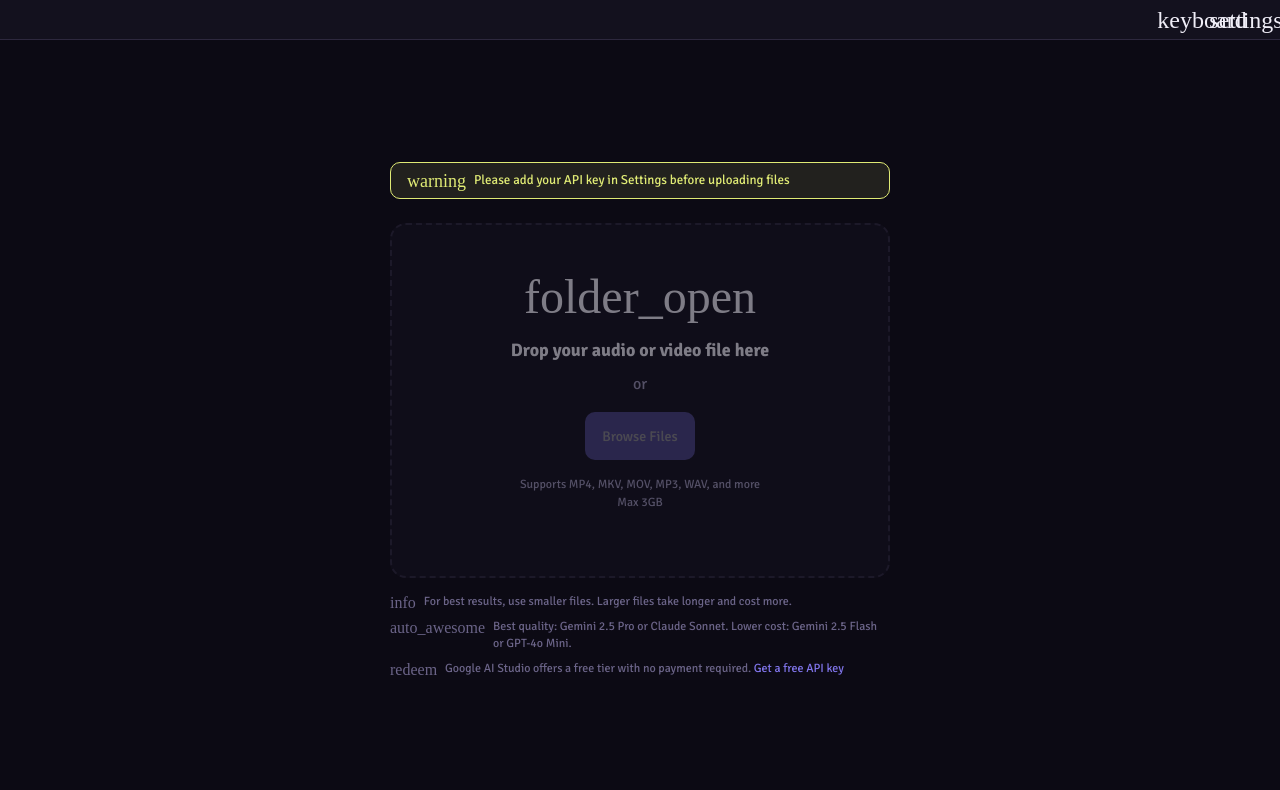
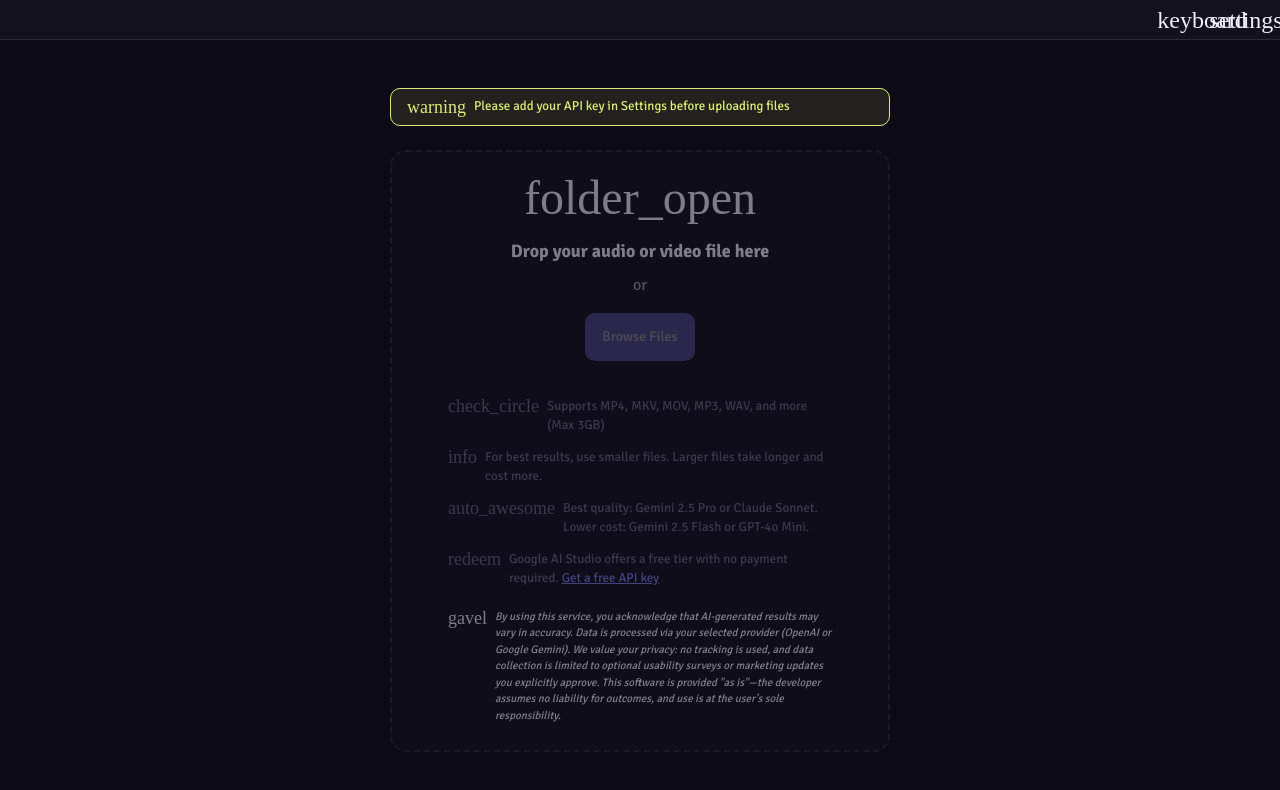
Before and after one commit to stskr/sublibr, a React (Vite) app: page / in a window 1280 px wide. Shown: the top 790 px of the page. Built offline with nearby package versions, Linux system fonts and the light colour scheme.

Commit message:
feat: consolidate upload UI and add formal disclaimer/privacy note

```diff
--- a/src/App.css
+++ b/src/App.css
@@ -549,33 +549,44 @@ a:hover {
 .upload-notes {
   display: flex;
   flex-direction: column;
-  gap: var(--space-sm);
+  gap: var(--space-xs);
   width: 100%;
-  max-width: 500px;
-  margin-top: var(--space-md);
+  margin-top: var(--space-xl);
+  text-align: left;
 }
 
 .upload-note {
   display: flex;
   align-items: flex-start;
   gap: var(--space-sm);
-  font-size: 12px;
-  color: var(--color-text-muted);
-  line-height: 1.4;
+  font-size: 13px;
+  color: var(--color-text-muted);
+  line-height: 1.5;
+  padding: var(--space-xs) var(--space-sm);
 }
 
 .upload-note .icon-sm {
   flex-shrink: 0;
-  font-size: 16px;
-  margin-top: 1px;
+  font-size: 18px;
+  color: var(--color-text-tertiary);
 }
 
 .upload-note a {
   color: var(--color-accent);
+  text-decoration: underline;
 }
 
 .upload-note a:hover {
   color: var(--color-accent-hover);
+}
+
+.disclaimer-note {
+  font-size: 11px;
+  color: var(--color-text-tertiary);
+  font-style: italic;
+  margin-top: var(--space-xs);
+  border-top: 1px solid var(--color-border-soft);
+  padding-top: var(--space-sm);
 }
 
 .loading-content {
--- a/src/components/FileUpload.tsx
+++ b/src/components/FileUpload.tsx
@@ -138,15 +138,12 @@ export function FileUpload({
                         <button className="btn-primary" onClick={handleBrowse} disabled={!hasApiKey}>
                             Browse Files
                         </button>
-                        <p className="upload-hint">
-                            Supports MP4, MKV, MOV, MP3, WAV, and more<br />
-                            Max 3GB
-                        </p>
-                    </div>
-                )}
-            </div>
 
                         <div className="upload-notes">
+                            <div className="upload-note">
+                                <span className="icon icon-sm">check_circle</span>
+                                <span>Supports MP4, MKV, MOV, MP3, WAV, and more (Max 3GB)</span>
+                            </div>
                             <div className="upload-note">
                                 <span className="icon icon-sm">info</span>
                                 <span>For best results, use smaller files. Larger files take longer and cost more.</span>
@@ -159,6 +156,17 @@ export function FileUpload({
                                 <span className="icon icon-sm">redeem</span>
                                 <span>Google AI Studio offers a free tier with no payment required. <a href="https://aistudio.google.com/apikey" target="_blank" rel="noopener noreferrer">Get a free API key</a></span>
                             </div>
+                            <div className="upload-note disclaimer-note">
+                                <span className="icon icon-sm">gavel</span>
+                                <span>
+                                    By using this service, you acknowledge that AI-generated results may vary in accuracy. Data is processed via your selected provider (OpenAI or Google Gemini).
+                                    We value your privacy: no tracking is used, and data collection is limited to optional usability surveys or marketing updates you explicitly approve.
+                                    This software is provided "as is"—the developer assumes no liability for outcomes, and use is at the user's sole responsibility.
+                                </span>
+                            </div>
+                        </div>
+                    </div>
+                )}
             </div>
 
             {propsError && (
```
Lines whose indentation alone changed are shown as unchanged.
